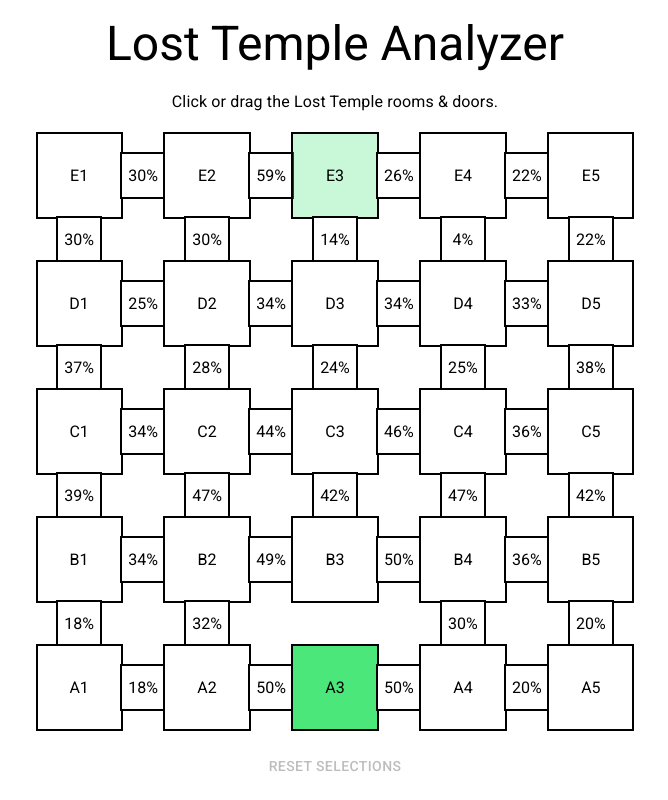
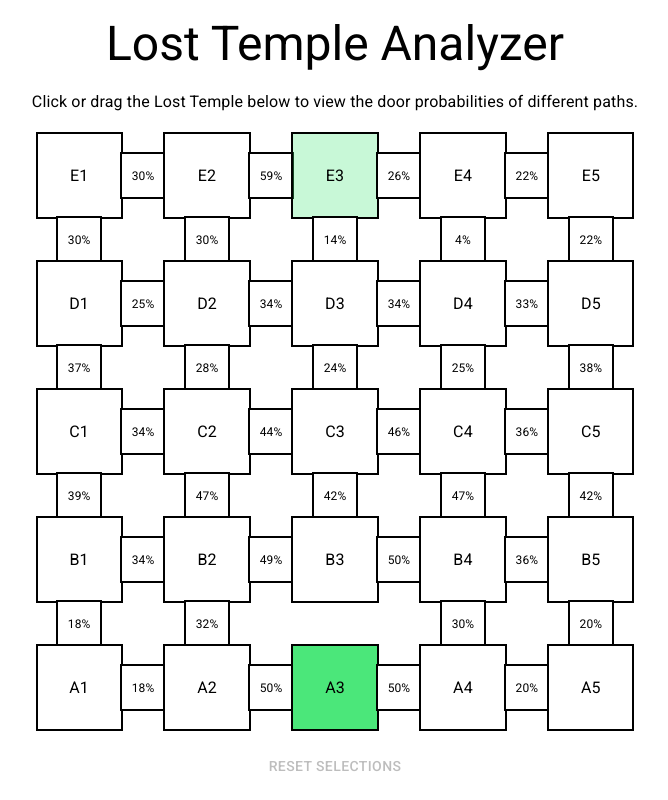
Before and after one commit to alexjlockwood/lost-temple-analyzer, a React (Create React App) app: page / in a window 1280 px wide. Shown: the whole page, without its empty margins (305-973 px from the left). Built offline with nearby package versions, Linux system fonts and the light colour scheme.

Commit message:
add font size

```diff
--- a/src/App.tsx
+++ b/src/App.tsx
@@ -164,13 +164,13 @@ function App() {
     setLastPointerOffset(undefined);
   };
 
-  const resetSelectionsDisabled =
+  const resetDisabled =
     areSetsEqual(openRooms, initialOpenRooms) &&
     closedRooms.size === 0 &&
     openDoors.size === 0 &&
     closedDoors.size === 0;
 
-  const onResetSelectionsClick = () => {
+  const onResetClick = () => {
     setOpenRooms(initialOpenRooms);
     setClosedRooms(new Set());
     setOpenDoors(new Set());
@@ -200,10 +200,14 @@ function App() {
   return (
     <AppContainer>
       <ColumnContainer>
-        <Typography variant="h3">Lost Temple Analyzer</Typography>
-        <Typography variant="subtitle1">Click or drag the Lost Temple rooms & doors.</Typography>
+        <Typography align="center" variant="h3">
+          Lost Temple Analyzer
+        </Typography>
+        <Typography align="center" variant="subtitle1">
+          Click or drag the Lost Temple below to view the door probabilities of different paths.
+        </Typography>
         <LostTempleContainer ref={lostTempleRef}>{lostTemple}</LostTempleContainer>
-        <Button disabled={resetSelectionsDisabled} onClick={onResetSelectionsClick} color="inherit">
+        <Button disabled={resetDisabled} onClick={onResetClick} color="inherit">
           Reset selections
         </Button>
       </ColumnContainer>
--- a/src/Cell.tsx
+++ b/src/Cell.tsx
@@ -1,19 +1,21 @@
 import React from 'react';
 import styled from '@emotion/styled';
 import { Bounds } from './LostTemple';
+import { Typography } from '@mui/material';
 
 interface Props {
   readonly name?: string;
   readonly bounds: Bounds;
   readonly color: string;
   readonly strokeWidth: number;
+  readonly fontSize?: number;
   readonly onClick?: () => void;
 }
 
-function Cell({ name, bounds, color, strokeWidth, onClick }: Props) {
+function Cell({ name, bounds, color, strokeWidth, fontSize, onClick }: Props) {
   return (
     <Square bounds={bounds} strokeWidth={strokeWidth} color={color} onClick={onClick}>
-      {name ? name : undefined}
+      {name ? <Typography fontSize={fontSize}>{name}</Typography> : undefined}
     </Square>
   );
 }
--- a/src/LostTemple.tsx
+++ b/src/LostTemple.tsx
@@ -43,6 +43,9 @@ function LostTemple({
 }: LostTempleProps) {
   const roomSize = getRoomSize(size);
   const doorSize = getDoorSize(size);
+  const roomFontSize = getRoomFontSize(size);
+  const doorFontSize = getDoorFontSize(size);
+  console.log(roomSize, doorSize, roomFontSize, doorFontSize);
 
   const cells = roomNames.flatMap((row, r) => {
     return row.flatMap((_, c) => {
@@ -57,6 +60,7 @@ function LostTemple({
           bounds={getRoomBounds(size, r, c)}
           color={roomColor}
           strokeWidth={getStrokeWidth(size)}
+          fontSize={roomFontSize}
           onClick={!isRoomA3(r, c) && onRoomClick ? () => onRoomClick(roomName) : undefined}
         />,
       ];
@@ -82,6 +86,7 @@ function LostTemple({
             bounds={updatedDoorBounds}
             color={doorColor}
             strokeWidth={getStrokeWidth(size)}
+            fontSize={doorFontSize}
             onClick={onDoorClick ? () => onDoorClick(doorName) : undefined}
           />,
         );
@@ -108,6 +113,7 @@ function LostTemple({
             bounds={updatedDoorBounds}
             color={doorColor}
             strokeWidth={getStrokeWidth(size)}
+            fontSize={doorFontSize}
             onClick={onDoorClick ? () => onDoorClick(doorName) : undefined}
           />,
         );
@@ -199,6 +205,26 @@ export function getBottomDoorBounds(size: number, r: number, c: number): Bounds
   };
 }
 
+function getRoomFontSize(size: number): number {
+  if (size <= 400) {
+    return 10;
+  } else if (size <= 600) {
+    return 16;
+  } else {
+    return 32;
+  }
+}
+
+function getDoorFontSize(size: number): number {
+  if (size <= 400) {
+    return 8;
+  } else if (size <= 600) {
+    return 12;
+  } else {
+    return 16;
+  }
+}
+
 function getStrokeWidth(size: number) {
   return size / 200;
 }
--- a/src/index.css
+++ b/src/index.css
@@ -10,5 +10,5 @@ body {
 }
 
 html {
-    font-family: 'IBM Plex Sans', 'Roboto', 'Helvetica Neue', 'sans-serif';
+    font-family: 'Roboto', 'Helvetica Neue', 'sans-serif';
 }
```
